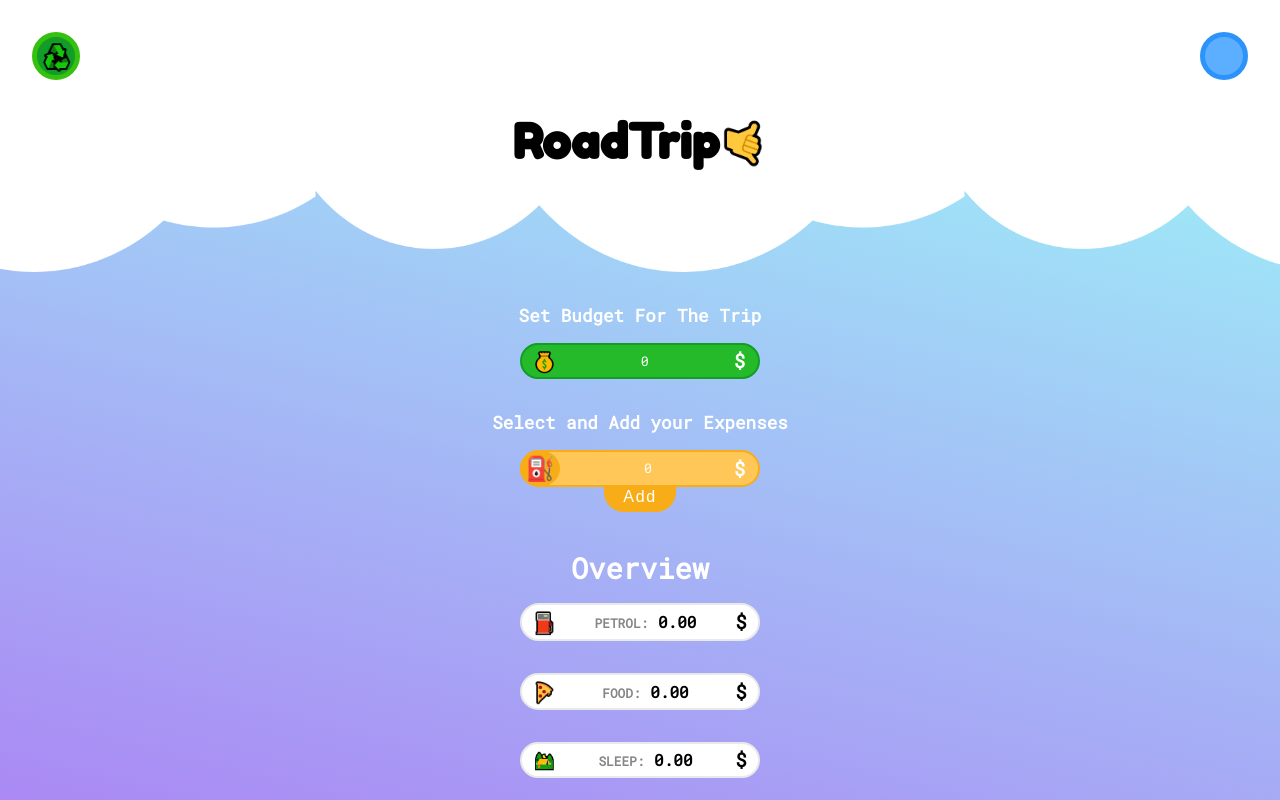
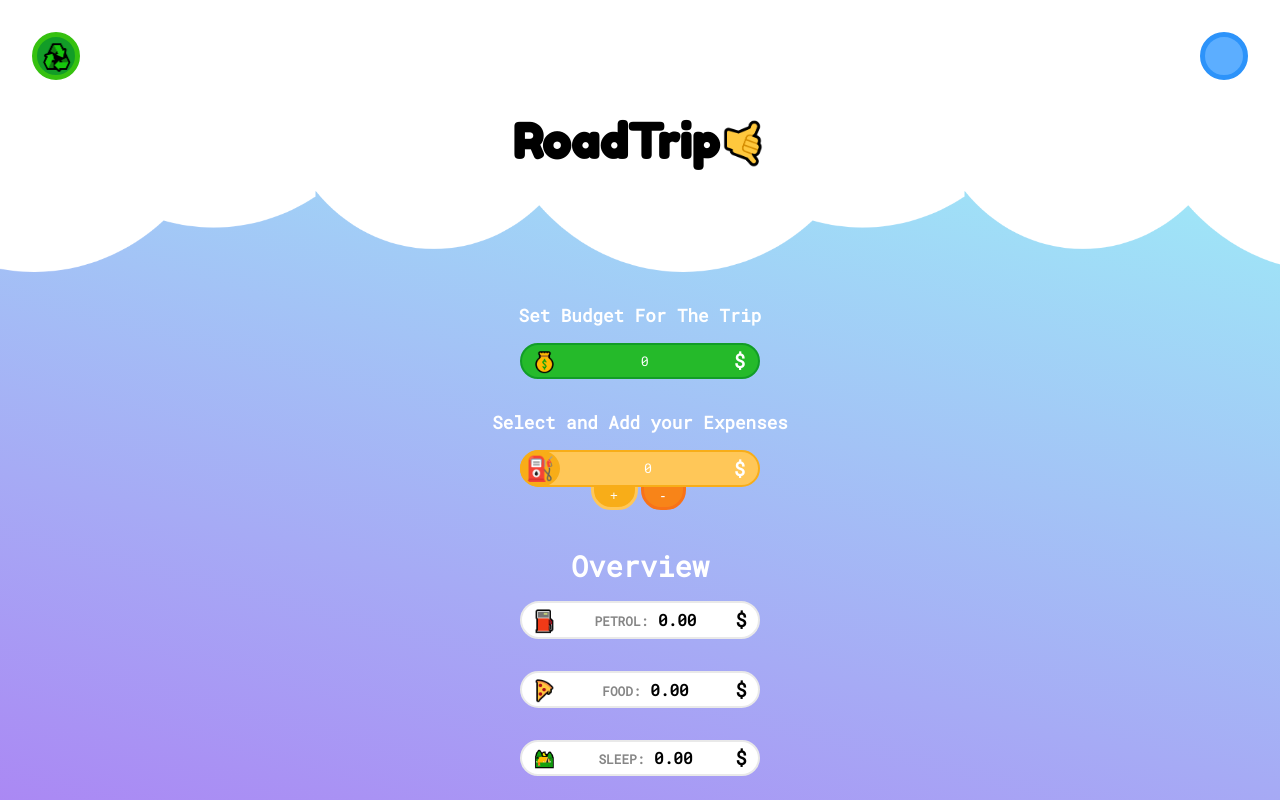
Before and after one commit to webdiego/RoadTrip-Beta, a React (Create React App) app: page / in a window 1280 px wide. Both pictures are taken after a click on the button 778 px from the left and 356 px from the top of the page. Shown: the top 800 px of the page. Built offline with nearby package versions, Linux system fonts and the light colour scheme; no server answers.

Commit message:
add remove button

```diff
--- a/src/Pages/Home.tsx
+++ b/src/Pages/Home.tsx
@@ -90,7 +90,13 @@ const Home: React.FC<Props> = ({ LocalUser, Hide }) => {
       setTrip({ ...trip, [`${category}`]: trip[`${category}`] + 0 });
     }
   };
-
+  const RemoveExpense = (expense: number, category: string) => {
+    if (!isNaN(expense)) {
+      setTrip({ ...trip, [`${category}`]: trip[`${category}`] - expense });
+    } else {
+      setTrip({ ...trip, [`${category}`]: trip[`${category}`] + 0 });
+    }
+  };
   const Alert = () => {
     setAlert(true);
   };
@@ -191,12 +197,21 @@ const Home: React.FC<Props> = ({ LocalUser, Hide }) => {
         />
         <p style={{ fontSize: "1.2rem", marginRight: ".8rem" }}>$</p>
       </AddExpenseContainer>
+      <AddRemoveContainer>
       <AddExpenseButton
         whileTap={{ scale: 1.5, fontWeight: "bolder" }}
         onClick={() => {AddExpense(expense, category); SoundHandler("Coin2");}}
       >
-        Add
+        +
       </AddExpenseButton>
+
+      <RemoveExpenseButton
+        whileTap={{ scale: 1.5, fontWeight: "bolder" }}
+        onClick={() => {RemoveExpense(expense, category); SoundHandler("Coin2");}}
+      >
+        -
+      </RemoveExpenseButton>
+      </AddRemoveContainer>
 
       <Overview trip={trip} budget={budget} LocalBudget={LocalBudget} />
       <Footer />
@@ -271,19 +286,29 @@ const BudgetInput = styled(AddInput)`
   background-color: #25ba2a;
 `;
 
+const AddRemoveContainer= styled.div`
+z-index:-2;
+display:flex;
+align-items:center;
+transform:translateY(-5px);
+`
 const AddExpenseButton = styled(motion.button)`
   cursor: pointer;
   padding: 0.2rem 1rem;
   border-radius: 0 0 20px 20px;
-  z-index: -1;
-  transform: translateY(-5px);
   color: white;
-  font-size: 1rem;
   letter-spacing: 0.1rem;
   font-weight: 500;
   margin-bottom: 2rem;
-
-  border: 3.5px solid #f8ad18;
+  margin-right:0.2rem;
+  border: 3.5px solid#ffc758;
   background-color: #f8ad18;
   outline: none;
+
 `;
+const RemoveExpenseButton = styled(AddExpenseButton)`
+  border: 3.5px solid #f87218;
+  background-color: #f88418;
+  font-size:.9rem;
+
+`
```
Also changed, not shown: 1 other file (tests, documents, lock files or other folders).
